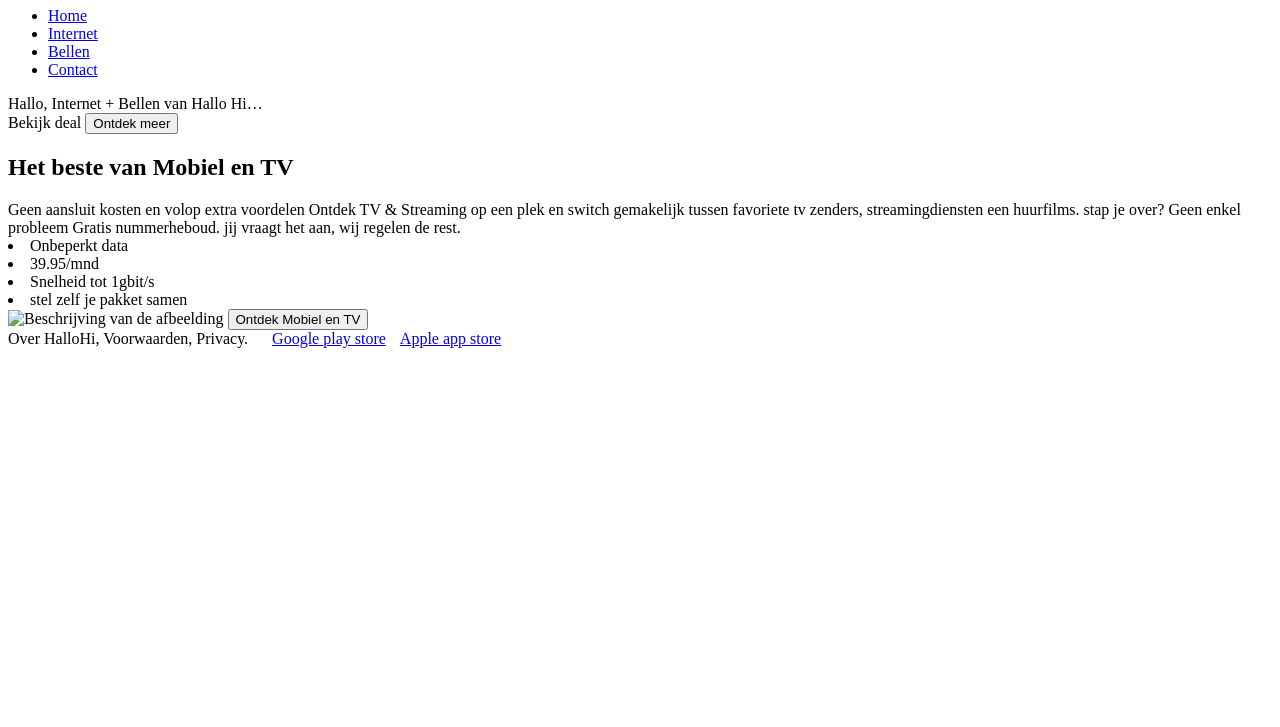
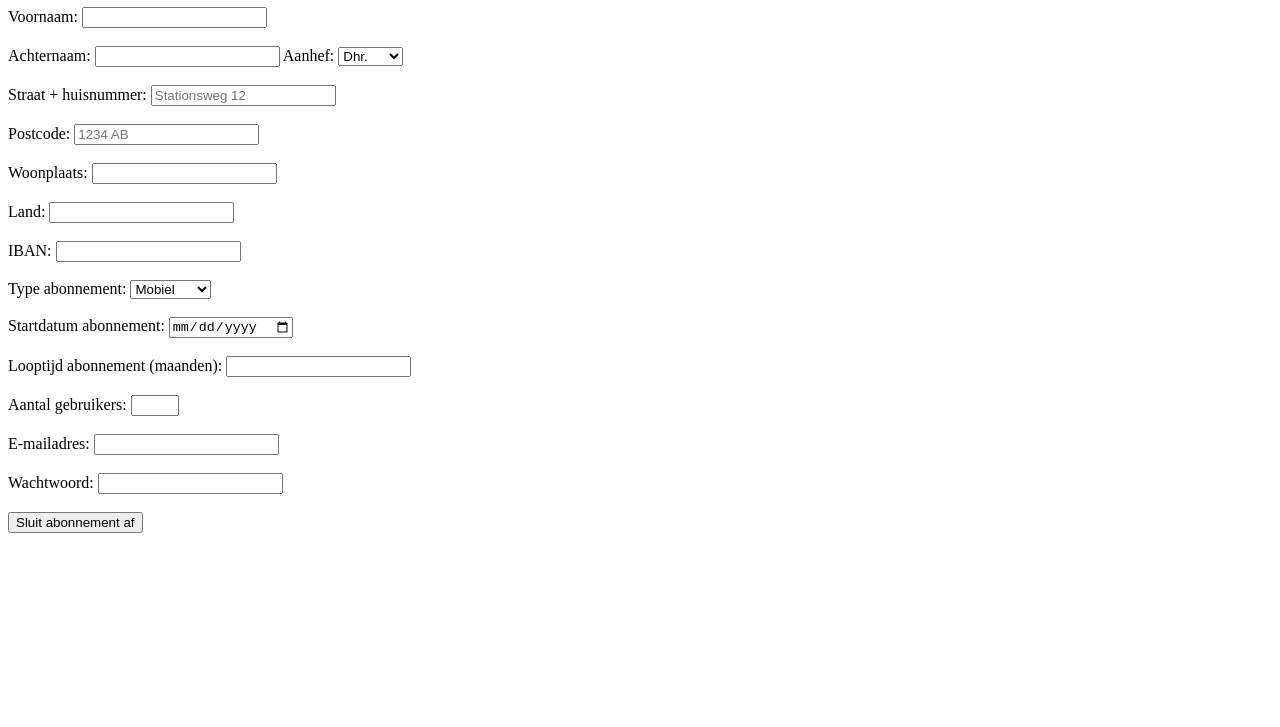
Before and after one commit to KacperOsipiak/school-opdrachten, a plain HTML site: page index.html in a window 1280 px wide. Shown: the part 73-800 px from the top of the page. Drawn offline with Linux system fonts and the light colour scheme.

Commit message:
Add files via upload

```diff
--- a/index.html
+++ b/index.html
@@ -6,34 +6,61 @@
     <title>Document</title>
 </head>
 <body>
-    <h1>Hallo Hi</h1>
-    <nav>
-        <ul>
-            <li><a href="Internet + Bellen">Home</a></li>
-            <li><a href="Mobiel">Internet</a></li>
-            <li><a href="Entertainment">Bellen</a></li>
-            <li><a href="Service">Contact</a></li>
-        </ul>
-    </nav>
-    <section>Hallo, Internet + Bellen van Hallo Hi…</section>
-    <button.>Bekijk deal</button.> <button>Ontdek meer</button>
-    <section>
-        <h2>Het beste van Mobiel en TV</h2>
-        <div>Geen aansluit kosten en volop extra voordelen Ontdek TV & Streaming op een plek en switch gemakelijk tussen
-            favoriete tv zenders, streamingdiensten een huurfilms.
-            stap je over?  Geen enkel probleem Gratis nummerheboud. jij vraagt het aan, wij regelen de rest.
-        </div>
-        <li>Onbeperkt data</li>
-        <li>39.95/mnd</li>
-        <li>Snelheid tot 1gbit/s</li>
-        <li>stel zelf je pakket samen</li>
-        <img src="" alt="Beschrijving van de afbeelding">
-        <button>Ontdek Mobiel en TV</button>
-    </section>
-<footer>
-    Over HalloHi, Voorwaarden, Privacy.
-    <a href="https://play.google.com/store/apps?hl=nl" style="margin-left:20px;">Google play store</a>
-    <a href="https://www.apple.com/nl/app-store/" style="margin-left:10px;">Apple app store</a>
-</footer>
+<h1>Sluit je abonamment binnen 5 minute af</h1>
+<form>
+<label>Voornaam:
+      <input type="text" name="voornaam" pattern="[A-Za-zÀ-ÿ\s\-]+" required>
+    </label><br><br>
+<label>Achternaam:
+      <input type="text" name="achternaam" pattern="[A-Za-zÀ-ÿ\s\-]+" required>
+      <label>Aanhef:
+      <select name="aanhef">
+        <option value="Dhr." selected>Dhr.</option>
+        <option value="Mevr.">Mevr.</option>
+        <option value="Anders">Anders</option>
+      </select>
+    </label><br><br>
+<label>Straat + huisnummer:
+      <input type="text" name="adres" placeholder="Stationsweg 12" required>
+    </label><br><br>
+    <label>Postcode:
+      <input type="text" name="postcode" pattern="[0-9]{4}\s?[A-Z]{2}" placeholder="1234 AB" required>
+    </label><br><br>
+<label>Woonplaats:
+      <input type="text" name="woonplaats" required>
+    </label><br><br>
+<label>Land:
+      <input type="text" name="land" required>
+    </label><br><br>
+<label>IBAN:
+      <input type="text" name="iban" pattern="NL[0-9]{2}[A-Z]{4}[0-9]{10}" maxlength="18" required>
+    </label><br><br>
+<label>Type abonnement:
+      <select name="abonnement">
+        <option value="Mobiel">Mobiel</option>
+        <option value="Glasvezel">Glasvezel</option>
+        <option value="TV">TV</option>
+      </select>
+    </label><br><br>
+
+<label>Startdatum abonnement:
+      <input type="date" name="startdatum" min="2025-09-28" required>
+    </label><br><br>
+
+<label>Looptijd abonnement (maanden):
+      <input type="number" name="looptijd" min="1" required>
+    </label><br><br>
+<label>Aantal gebruikers:
+      <input type="number" name="gebruikers" min="0" max="4" required>
+    </label><br><br>
+<label>E-mailadres:
+      <input type="email" name="email" required>
+    </label><br><br>
+
+<label>Wachtwoord:
+      <input type="password" name="wachtwoord" required>
+    </label><br><br>
+ <button type="submit">Sluit abonnement af</button>
+</form>
 </body>
 </html>
```
Also changed, not shown: Zrzut ekranu 2025-09-28 204830.png (added).
